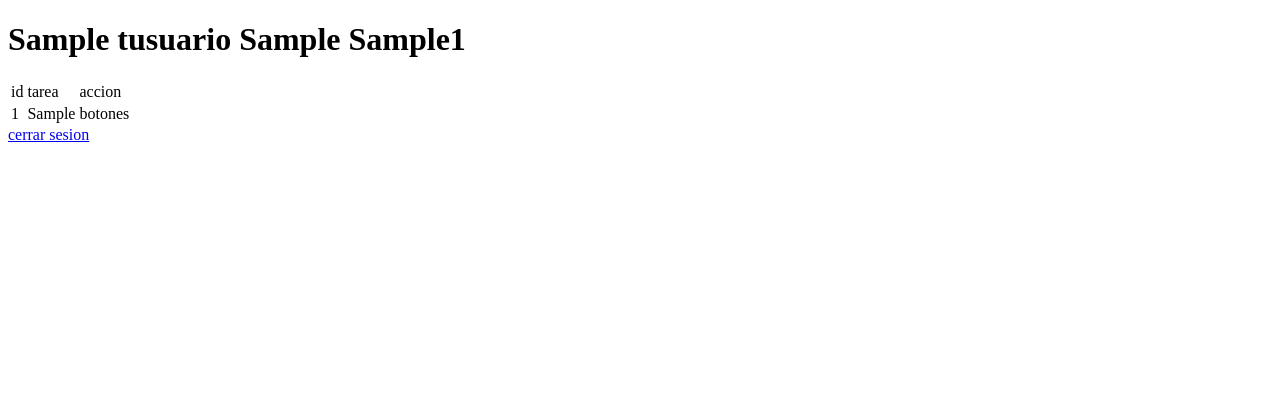
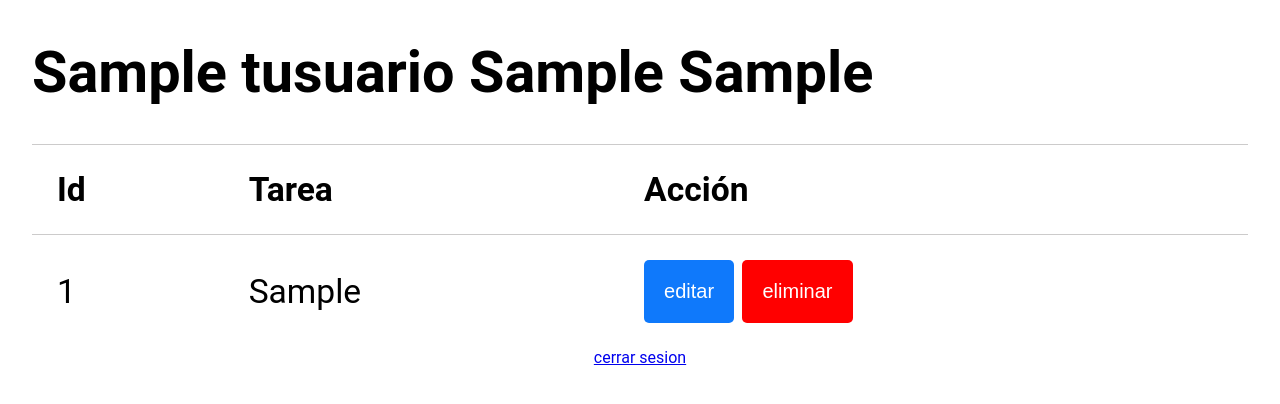
Before and after one commit to WaldirEAH/TodoList, a PHP site: page /app/list.php in a window 1280 px wide. Shown: the top 404 px of the page. Run offline with PHP 8.4, Linux system fonts and the light colour scheme; the visitor is signed in with stand-in values (Sample User, id 1); tables that the repository leaves empty or names only in its code hold one stand-in row (values such as "Sample post").

Commit message:
lista mejorado

```diff
--- a/app/list.php
+++ b/app/list.php
@@ -1,52 +1,68 @@
 <?php
 session_start();
 require '../baseDeDatos/db.php';
-if(isset($_SESSION['email'])){
-    $sql= "SELECT id,tarea FROM ttarea WHERE email = '".$_SESSION['email']."'";
-    $result =mysqli_query($conn2,$sql);
-    $sql2="SELECT CONCAT(nombre,' ',apellidop,' ',apellidom) as nomusu FROM tusuario WHERE email= '".$_SESSION['email']."'";
-    $usu=mysqli_query($conn2,$sql2);
+if (isset($_SESSION['email'])) {
+    $sql = "SELECT id,tarea FROM ttarea WHERE email = '" . $_SESSION['email'] . "'";
+    $result = mysqli_query($conn2, $sql);
+    $sql2 = "SELECT CONCAT(nombre,' ',apellidop,' ',apellidom) as nomusu FROM tusuario WHERE email= '" . $_SESSION['email'] . "'";
+    $usu = mysqli_query($conn2, $sql2);
     $usuario = mysqli_fetch_array($usu);
+    $nombre = $usuario['nomusu'];
 ?>
     <!DOCTYPE html>
     <html lang="en">
+
     <head>
         <meta charset="UTF-8">
         <meta http-equiv="X-UA-Compatible" content="IE=edge">
         <meta name="viewport" content="width=device-width, initial-scale=1.0">
         <title>Document</title>
+        <link rel="stylesheet" href="../css/estilos.css">
     </head>
+
     <body>
+        <div class="contenedor">
+            <h1 class="nombre"><?php print $nombre;?></h1>
 
+            <table>
 
-       <h1>
+                <thead>
 
-           <?=
-          print $usuario['nomusu']  ?>
-          </h1>
-        <table>
                     <tr>
-                <td>id</td>
-                <td>tarea</td>
-                <td>accion</td>
+                        <th>Id</th>
+                        <th>Tarea</th>
+                        <th>Acción</th>
                     </tr>
+                </thead>
                 <?php
-            while($lista=mysqli_fetch_array($result)){
+                while ($lista = mysqli_fetch_array($result)) {
                 ?>
-                <tr>
+                    <tr class="tconte">
                         <td><?php echo $lista['id'] ?></td>
                         <td><?php echo $lista['tarea'] ?></td>
-                    <td>botones</td>
+                        <td>
+                            <div class="butones">
+
+                                <form action=""class="btn">
+                                    <button type="button"class="btn_editar">editar</button>
+                                </form>
+                                <form action=""class="btn">
+                                    <button type="button"class="btn_eliminar">eliminar</button>
+                                </form>
+                            </div>
+                        </td>
                     </tr>
                 <?php
                 }
                 ?>
             </table>
+        </div>
         <a href="cerrarsesion.php">cerrar sesion</a>
     </body>
+
     </html>
 <?php
-}else{
+} else {
     header("Location: ../");
 }
 
--- a/css/estilos.css
+++ b/css/estilos.css
@@ -1,7 +1,7 @@
 body{
     margin: 0;
     padding: 0;
-    font-family: 'robotos';
+    font-family: 'roboto';
     text-align: center;
 }
 input[type="text"],input[type="password"]{
@@ -27,3 +27,56 @@ input[type="submit"]{
 input[type="submit"]:hover{
     background-color: rgb(152, 152, 152);
 }
+.nombre{
+    text-align: left;
+    font-size: 3.6em;
+}
+.contenedor{
+    margin: auto;
+    width: 95%;
+}
+table{
+    width: 100%;
+    text-align: left;
+
+    border-collapse: collapse;
+}
+th,td{
+padding: 25px;
+font-size: 2.1em;
+}
+
+tr{
+    border-top: 1px solid rgb(204, 203, 203);
+}
+tr:nth-child(even){
+    background-color: rgb(246, 246, 246);
+}
+.butones >.btn{
+    display:inline;
+}
+.btn_editar {
+    background-color:#0F79FB;
+    padding: 20px;
+
+    border-radius: 5px;
+    border: none;
+    color: white;
+    font-size: 20px;
+}
+.btn_eliminar {
+    background-color:red;
+    padding: 20px;
+
+    border-radius: 5px;
+    border: none;
+    color: white;
+    font-size: 20px;
+
+}
+.btn_editar:hover{
+    background-color: #56a2ff;
+}
+.btn_eliminar:hover{
+    background-color: rgb(255, 93, 93);
+}
--- a/registro.php
+++ b/registro.php
@@ -11,7 +11,7 @@
         $stmt = $conn->prepare($sql);
         $stmt->bindParam(':nombre', $_POST['nombre']);
         $stmt->bindParam(':apellidop', $_POST['apellidop']);
-        $stmt->bindParam(':apellidom', $_POST['apellidop']);
+        $stmt->bindParam(':apellidom', $_POST['apellidom']);
         $stmt->bindParam(':email', $_POST['email']);
         $password = password_hash($_POST['password'], PASSWORD_BCRYPT);
         $stmt->bindParam(':password', $password);
```
Lines whose indentation alone changed are shown as unchanged.
